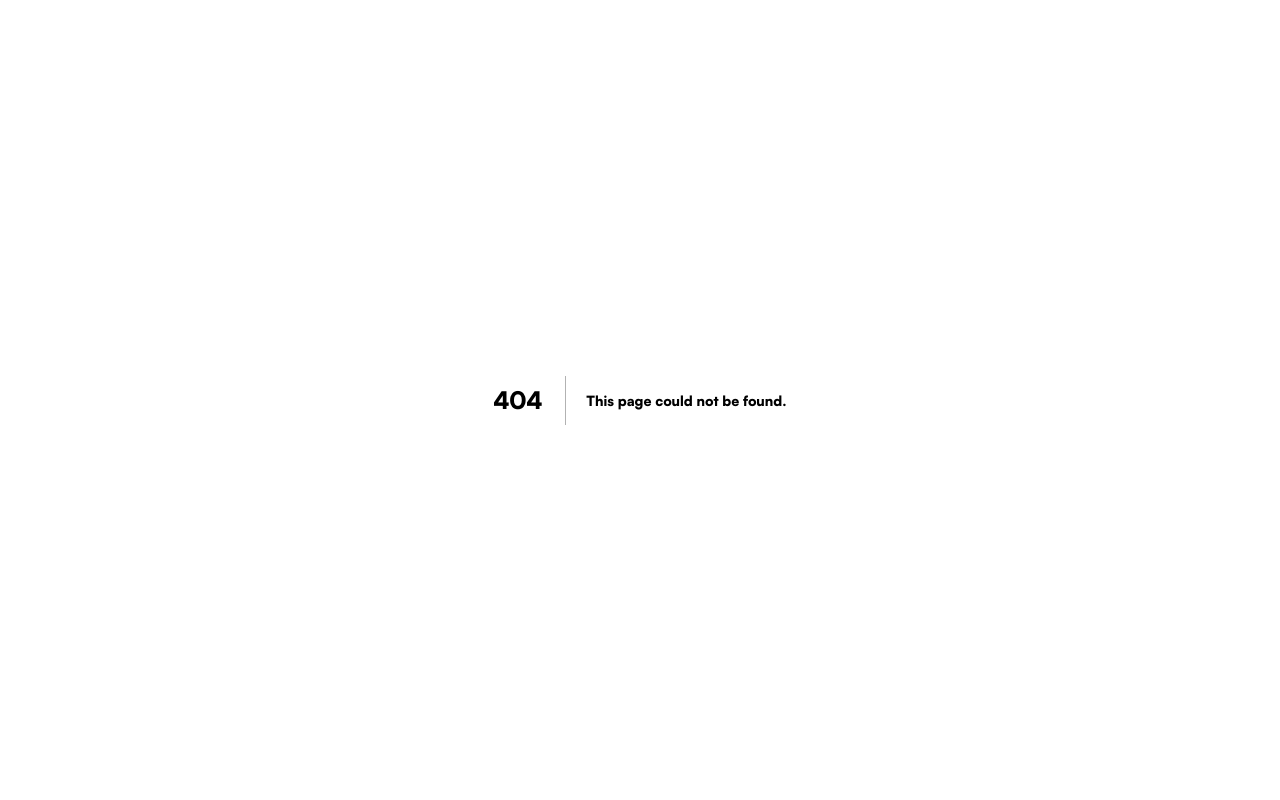
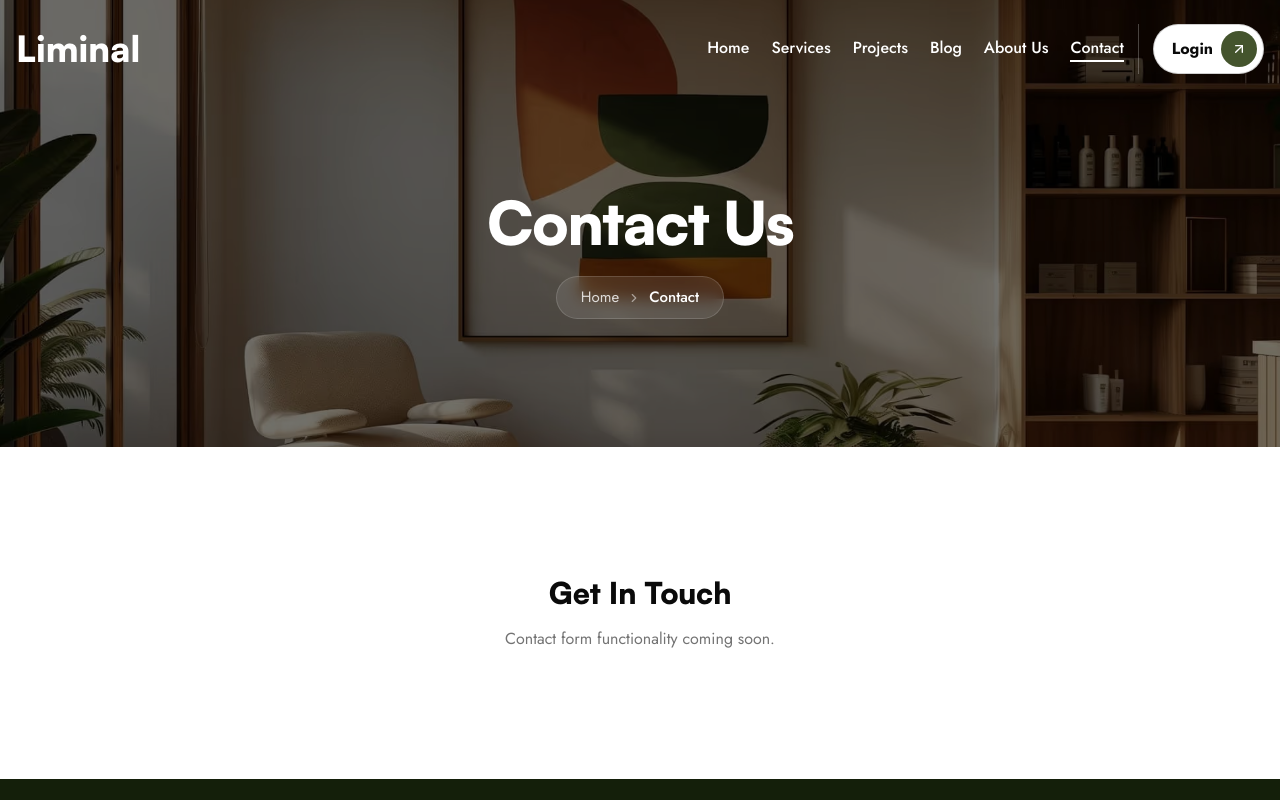
Before and after one commit to zahid-official/liminal-frontend, a Next.js app: page /contact in a window 1280 px wide. Before the commit this address had no page. Shown: the top 800 px of the page. Built offline with nearby package versions, Linux system fonts and the light colour scheme.

Commit message:
feat: implement page header component with breadcrumb

```diff
--- /dev/null
+++ b/src/app/(public)/contact/page.tsx
@@ -0,0 +1,12 @@
+import ContactSection from "@/components/modules/public/contact/ContactSection";
+
+// ContactPage Component
+const ContactPage = () => {
+  return (
+    <div>
+      <ContactSection />
+    </div>
+  );
+};
+
+export default ContactPage;
--- /dev/null
+++ b/src/components/modules/public/contact/ContactSection.tsx
@@ -0,0 +1,24 @@
+import PageHeader from "@/components/shared/PageHeader";
+
+// ContactSection Component
+const ContactSection = () => {
+  return (
+    <div>
+      <PageHeader
+        title="Contact Us"
+        items={[{ label: "Home", href: "/" }, { label: "Contact" }]}
+        bgImage="/assets/bg-contact.avif"
+      />
+      <div className="py-20 md:py-32">
+        <div className="max-w-7xl mx-auto px-4 text-center">
+          <h2 className="text-3xl font-bold">Get In Touch</h2>
+          <p className="mt-4 text-muted-foreground">
+            Contact form functionality coming soon.
+          </p>
+        </div>
+      </div>
+    </div>
+  );
+};
+
+export default ContactSection;
--- /dev/null
+++ b/src/components/shared/PageHeader.tsx
@@ -0,0 +1,81 @@
+import * as React from "react";
+import Link from "next/link";
+import {
+  Breadcrumb,
+  BreadcrumbItem,
+  BreadcrumbLink,
+  BreadcrumbList,
+  BreadcrumbPage,
+  BreadcrumbSeparator,
+} from "@/components/ui/breadcrumb";
+
+// PageHeader Props
+export interface PageHeaderProps {
+  title: string;
+  items: {
+    label: string;
+    href?: string;
+  }[];
+  bgImage?: string;
+}
+
+// PageHeader Component
+const PageHeader = ({
+  title,
+  items,
+  bgImage = "/assets/bg-banner.jpg",
+}: PageHeaderProps) => {
+  return (
+    <section
+      className="relative pt-32 pb-20 md:pt-48 md:pb-32 flex items-center justify-center bg-no-repeat bg-cover bg-center"
+      style={{ backgroundImage: `url('${bgImage}')` }}
+    >
+      {/* Dark Overlay */}
+      <div className="absolute inset-0 bg-black/55" />
+
+      {/* Content */}
+      <div className="relative z-10 flex flex-col items-center text-center px-4 w-full max-w-4xl mx-auto gap-6 mt-8 md:mt-0">
+        {/* Title */}
+        <h1 className="text-4xl md:text-5xl lg:text-6xl font-bold text-white tracking-tight">
+          {title}
+        </h1>
+
+        {/* Breadcrumbs */}
+        <div className="bg-white/10 backdrop-blur-sm border border-white/15 rounded-full px-6 py-2.5">
+          <Breadcrumb>
+            <BreadcrumbList className="text-white/80 sm:text-[15px] gap-2">
+              {items.map((item, index) => {
+                const isLast = index === items.length - 1;
+                return (
+                  <React.Fragment key={index}>
+                    <BreadcrumbItem>
+                      {isLast ? (
+                        <BreadcrumbPage className="text-background font-medium">
+                          {item.label}
+                        </BreadcrumbPage>
+                      ) : (
+                        <BreadcrumbLink asChild>
+                          <Link
+                            href={item.href || "#"}
+                            className="hover:text-white transition-colors"
+                          >
+                            {item.label}
+                          </Link>
+                        </BreadcrumbLink>
+                      )}
+                    </BreadcrumbItem>
+                    {!isLast && (
+                      <BreadcrumbSeparator className="text-white/50" />
+                    )}
+                  </React.Fragment>
+                );
+              })}
+            </BreadcrumbList>
+          </Breadcrumb>
+        </div>
+      </div>
+    </section>
+  );
+};
+
+export default PageHeader;
--- /dev/null
+++ b/src/components/ui/breadcrumb.tsx
@@ -0,0 +1,122 @@
+import * as React from "react"
+import { Slot } from "radix-ui"
+
+import { cn } from "@/lib/utils"
+import { ChevronRightIcon, MoreHorizontalIcon } from "lucide-react"
+
+function Breadcrumb({ className, ...props }: React.ComponentProps<"nav">) {
+  return (
+    <nav
+      aria-label="breadcrumb"
+      data-slot="breadcrumb"
+      className={cn(className)}
+      {...props}
+    />
+  )
+}
+
+function BreadcrumbList({ className, ...props }: React.ComponentProps<"ol">) {
+  return (
+    <ol
+      data-slot="breadcrumb-list"
+      className={cn(
+        "flex flex-wrap items-center gap-1.5 text-sm wrap-break-word text-muted-foreground",
+        className
+      )}
+      {...props}
+    />
+  )
+}
+
+function BreadcrumbItem({ className, ...props }: React.ComponentProps<"li">) {
+  return (
+    <li
+      data-slot="breadcrumb-item"
+      className={cn("inline-flex items-center gap-1", className)}
+      {...props}
+    />
+  )
+}
+
+function BreadcrumbLink({
+  asChild,
+  className,
+  ...props
+}: React.ComponentProps<"a"> & {
+  asChild?: boolean
+}) {
+  const Comp = asChild ? Slot.Root : "a"
+
+  return (
+    <Comp
+      data-slot="breadcrumb-link"
+      className={cn("transition-colors hover:text-foreground", className)}
+      {...props}
+    />
+  )
+}
+
+function BreadcrumbPage({ className, ...props }: React.ComponentProps<"span">) {
+  return (
+    <span
+      data-slot="breadcrumb-page"
+      role="link"
+      aria-disabled="true"
+      aria-current="page"
+      className={cn("font-normal text-foreground", className)}
+      {...props}
+    />
+  )
+}
+
+function BreadcrumbSeparator({
+  children,
+  className,
+  ...props
+}: React.ComponentProps<"li">) {
+  return (
+    <li
+      data-slot="breadcrumb-separator"
+      role="presentation"
+      aria-hidden="true"
+      className={cn("[&>svg]:size-3.5", className)}
+      {...props}
+    >
+      {children ?? (
+        <ChevronRightIcon />
+      )}
+    </li>
+  )
+}
+
+function BreadcrumbEllipsis({
+  className,
+  ...props
+}: React.ComponentProps<"span">) {
+  return (
+    <span
+      data-slot="breadcrumb-ellipsis"
+      role="presentation"
+      aria-hidden="true"
+      className={cn(
+        "flex size-5 items-center justify-center [&>svg]:size-4",
+        className
+      )}
+      {...props}
+    >
+      <MoreHorizontalIcon
+      />
+      <span className="sr-only">More</span>
+    </span>
+  )
+}
+
+export {
+  Breadcrumb,
+  BreadcrumbList,
+  BreadcrumbItem,
+  BreadcrumbLink,
+  BreadcrumbPage,
+  BreadcrumbSeparator,
+  BreadcrumbEllipsis,
+}
```
Also changed, not shown: public/assets/bg-contact.avif (added).
